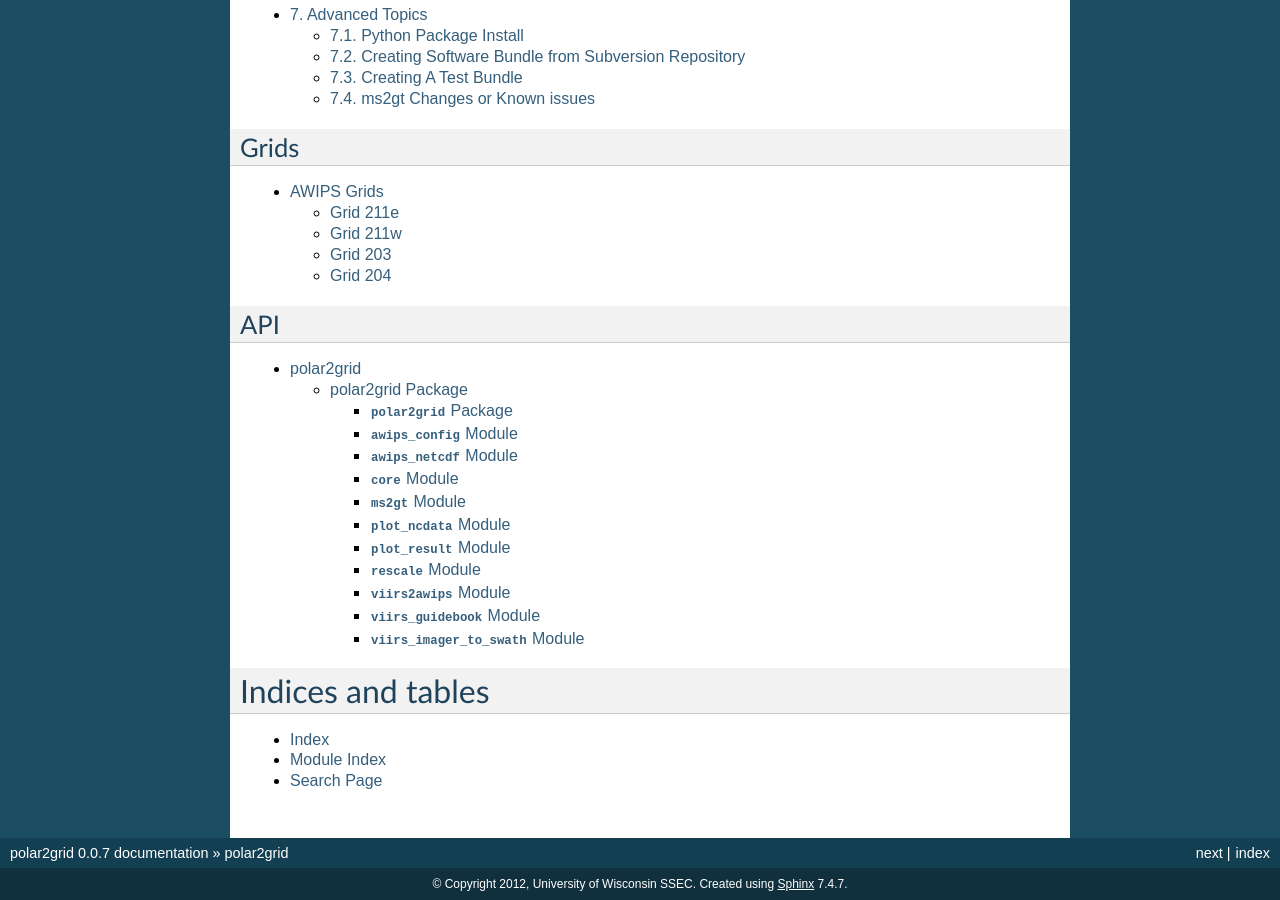
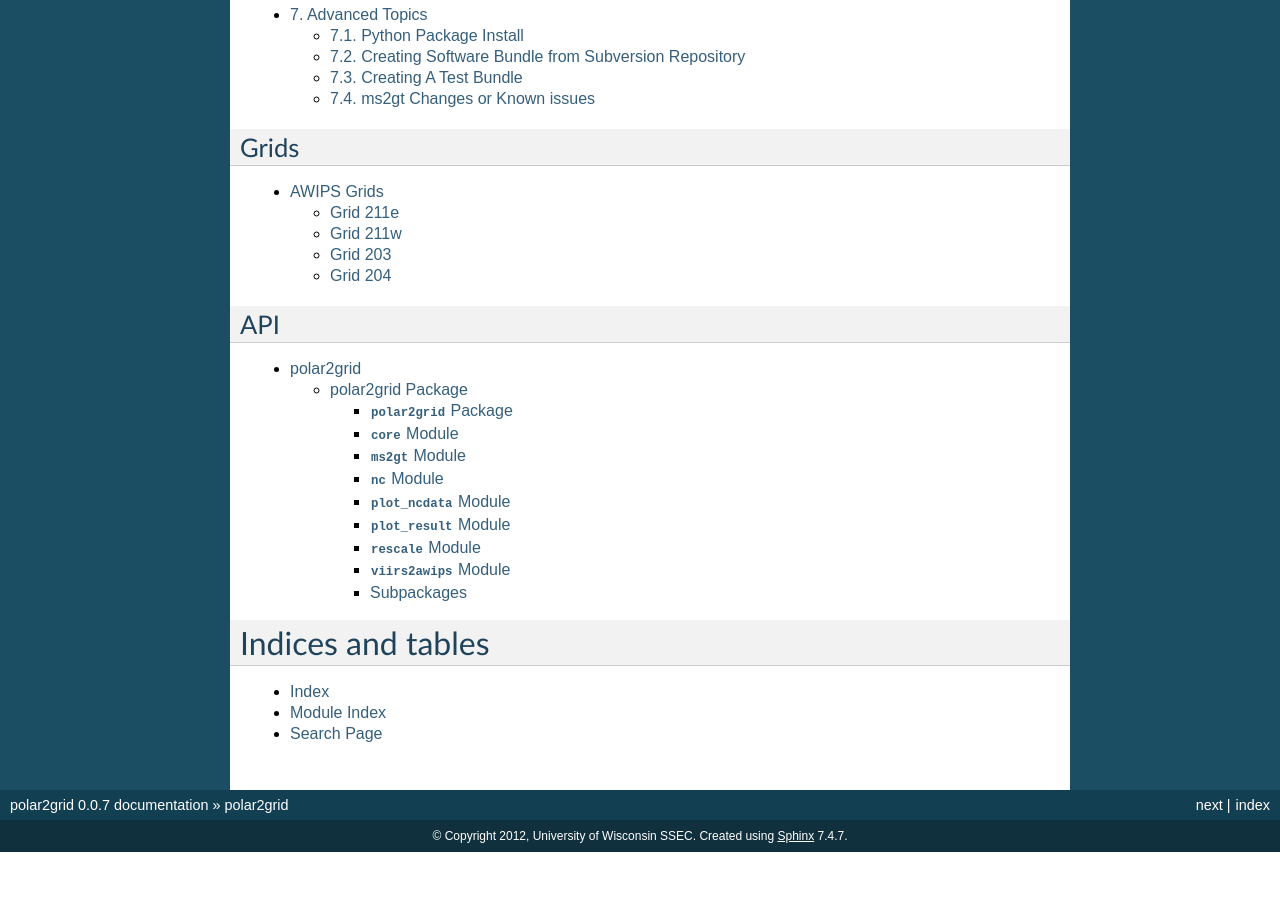
Before and after one commit to ssec/polar2grid, a Sphinx documentation site: the page built from py/polar2grid/doc/source/index.rst, in a window 1280 px wide and 900 px high, scrolled down 638 px. Built offline with Sphinx 7.4.7, drawn with Linux system fonts in a browser that asks for light colours; formulas are drawn with MathJax 3; after the commit the page ends 1490 px from its top, so only the background shows below that.

Commit message:
Fixed up the imports in viirs_imager_to_swath so its not circular Updated api docs and made sure they built

```diff
--- a/py/polar2grid/doc/source/polar2grid.rst
+++ b/py/polar2grid/doc/source/polar2grid.rst
@@ -5,22 +5,6 @@ polar2grid Package
 -------------------------
 
 .. automodule:: polar2grid.__init__
-    :members:
-    :undoc-members:
-    :show-inheritance:
-
-:mod:`awips_config` Module
---------------------------
-
-.. automodule:: polar2grid.awips_config
-    :members:
-    :undoc-members:
-    :show-inheritance:
-
-:mod:`awips_netcdf` Module
---------------------------
-
-.. automodule:: polar2grid.awips_netcdf
     :members:
     :undoc-members:
     :show-inheritance:
@@ -37,6 +21,14 @@ polar2grid Package
 -------------------
 
 .. automodule:: polar2grid.ms2gt
+    :members:
+    :undoc-members:
+    :show-inheritance:
+
+:mod:`nc` Module
+----------------
+
+.. automodule:: polar2grid.nc
     :members:
     :undoc-members:
     :show-inheritance:
@@ -73,18 +65,10 @@ polar2grid Package
     :undoc-members:
     :show-inheritance:
 
-:mod:`viirs_guidebook` Module
------------------------------
+Subpackages
+-----------
 
-.. automodule:: polar2grid.viirs_guidebook
-    :members:
-    :undoc-members:
-    :show-inheritance:
+.. toctree::
 
-:mod:`viirs_imager_to_swath` Module
------------------------------------
-
-.. automodule:: polar2grid.viirs_imager_to_swath
-    :members:
-    :undoc-members:
-    :show-inheritance:
+    polar2grid.awips
+    polar2grid.viirs
```
Also changed, not shown: py/polar2grid/doc/source/polar2grid.awips.rst (added, +26 -0 lines), py/polar2grid/doc/source/polar2grid.viirs.rst (added, +26 -0 lines), 2 other files.
